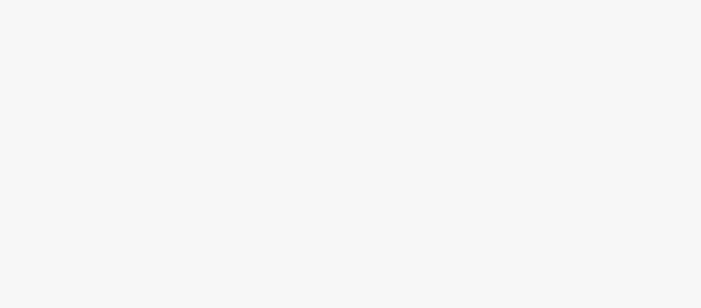
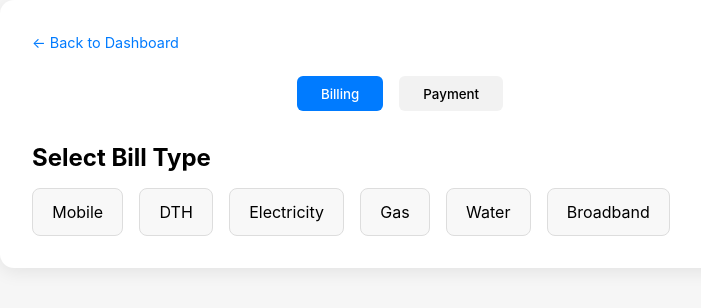
Before and after one commit to Hordhik/BankingSystem, a React (Vite) app in the folder Client/: page /payment/1 in a window 1280 px wide. Before the commit this address had no page. Shown: the top 308 px of the page, without its empty margins (240-941 px from the left). Built offline with nearby package versions, Linux system fonts and the light colour scheme.

Commit message:
Payment page complete

```diff
--- a/Client/package.json
+++ b/Client/package.json
@@ -9,8 +9,8 @@
     "preview": "vite preview"
   },
   "dependencies": {
+    "jspdf": "^2.5.2",
     "lucide-react": "^0.545.0",
-    "jspdf": "^2.5.1",
     "react": "^19.1.1",
     "react-dom": "^19.1.1",
     "react-icons": "^5.5.0",
--- a/Client/src/App.jsx
+++ b/Client/src/App.jsx
@@ -6,6 +6,7 @@ import LoginPage from './Components/LoginPages/loginPage';
 import SignUpPage from './Components/LoginPages/SignupPage';
 import { Dashboard } from './Dashboard/Dashboard';
 import { Landingpage } from './LandingPage/Landingpage';
+import PaymentPage from './Dashboard/Payments/PaymentPage.jsx';
 
 function App() {
   return (
@@ -16,6 +17,7 @@ function App() {
         <Route path="/signup" element={<SignUpPage />} />
         <Route path="/forgot-password" element={<ForgotPassword />} />
         <Route path="/dashboard" element={<Dashboard />} />
+        <Route path="/payment/:type?" element={<PaymentPage />} />
       </Routes>
     </Router>
   );
--- /dev/null
+++ b/Client/src/Dashboard/Payments/PaymentPage.css
@@ -0,0 +1,108 @@
+.payment-page {
+  padding: 2rem;
+  max-width: 800px;
+  margin: auto;
+  background: #fff;
+  border-radius: 14px;
+  box-shadow: 0 4px 18px rgba(0, 0, 0, 0.08);
+}
+
+.back-link {
+  text-decoration: none;
+  color: #007bff;
+  font-size: 0.9rem;
+}
+
+.payment-page__header {
+  display: flex;
+  justify-content: center;
+  margin-top: 1.5rem;
+  gap: 1rem;
+}
+
+.tab-btn {
+  padding: 0.6rem 1.5rem;
+  border: none;
+  border-radius: 6px;
+  background: #f2f2f2;
+  cursor: pointer;
+  font-weight: 500;
+  transition: 0.3s;
+}
+
+.tab-btn.active {
+  background: #007bff;
+  color: #fff;
+}
+
+.payment-page__content {
+  margin-top: 2rem;
+}
+
+.billing-section h2,
+.payment-section h2 {
+  margin-bottom: 1rem;
+}
+
+.billing-options {
+  display: flex;
+  flex-wrap: wrap;
+  gap: 1rem;
+}
+
+.bill-type {
+  background: #f8f8f8;
+  border: 1px solid #ddd;
+  border-radius: 8px;
+  padding: 0.8rem 1.2rem;
+  cursor: pointer;
+  transition: 0.3s;
+}
+
+.bill-type:hover,
+.bill-type.selected {
+  background: #007bff;
+  color: #fff;
+  border-color: #007bff;
+}
+
+.billing-input {
+  margin-top: 1.5rem;
+}
+
+.billing-input input {
+  width: 100%;
+  padding: 0.7rem;
+  border: 1px solid #ccc;
+  border-radius: 6px;
+}
+
+.payment-form {
+  display: flex;
+  flex-direction: column;
+  gap: 1rem;
+}
+
+.card-details-row {
+  display: flex;
+  gap: 1rem;
+}
+
+.card-details-row input {
+  width: 100%;
+}
+
+.pay-btn {
+  margin-top: 1rem;
+  padding: 0.8rem;
+  background: #007bff;
+  color: #fff;
+  border: none;
+  border-radius: 6px;
+  cursor: pointer;
+  font-weight: 600;
+}
+
+.pay-btn:hover {
+  background: #0056b3;
+}
--- /dev/null
+++ b/Client/src/Dashboard/Payments/PaymentPage.jsx
@@ -0,0 +1,211 @@
+import React, { useState, useEffect } from 'react';
+import { useParams, Link } from 'react-router-dom';
+import './PaymentPage.css';
+
+export default function PaymentPage() {
+  const { type } = useParams();
+  const [activeTab, setActiveTab] = useState('billing');
+  const [selectedBill, setSelectedBill] = useState('');
+  const [selectedPayment, setSelectedPayment] = useState('');
+  const [selectedBank, setSelectedBank] = useState('');
+  const [paymentDetails, setPaymentDetails] = useState({
+    myCardNumber: '',
+    cardHolder: '',
+    expiry: '',
+    cvv: '',
+    receiverAccount: '',
+  });
+
+  const billTypes = ['Mobile', 'DTH', 'Electricity', 'Gas', 'Water', 'Broadband'];
+  const paymentTypes = [
+    { key: 'card', label: 'Transfer via Card Number' },
+    { key: 'banks', label: 'Transfer to Other Banks' },
+    { key: 'self', label: 'Self Transfer' },
+    { key: 'upi', label: 'Transfer via Mobile / UPI ID' },
+  ];
+
+  const bankList = ['HDFC Bank', 'ICICI Bank', 'SBI', 'Axis Bank', 'Kotak Bank'];
+
+  // Auto-select based on URL param
+  useEffect(() => {
+    if (!type) return;
+
+    const normalizedType = type.toLowerCase();
+
+    const matchedBill = billTypes.find(
+        (b) => b.toLowerCase() === normalizedType
+    );
+    const matchedPayment = paymentTypes.find(
+        (p) => p.key.toLowerCase() === normalizedType
+    );
+
+    if (matchedBill) {
+        setActiveTab('billing');
+        setSelectedBill(matchedBill);
+    } else if (matchedPayment) {
+        setActiveTab('payment');
+        setSelectedPayment(matchedPayment.key);
+    }
+    }, [type]);
+
+
+  const handleInputChange = (e) => {
+    const { name, value } = e.target;
+    setPaymentDetails((prev) => ({ ...prev, [name]: value }));
+  };
+
+  const handlePay = (e) => {
+    e.preventDefault();
+    const selected = selectedBill || selectedPayment;
+    alert(`Processing ${selected || 'General'} Payment...`);
+  };
+
+  return (
+    <div className="payment-page">
+      <Link to="/" className="back-link">← Back to Dashboard</Link>
+
+      <div className="payment-page__header">
+        <button
+          className={`tab-btn ${activeTab === 'billing' ? 'active' : ''}`}
+          onClick={() => setActiveTab('billing')}
+        >
+          Billing
+        </button>
+        <button
+          className={`tab-btn ${activeTab === 'payment' ? 'active' : ''}`}
+          onClick={() => setActiveTab('payment')}
+        >
+          Payment
+        </button>
+      </div>
+
+      <div className="payment-page__content">
+        {/* BILLING SECTION */}
+        {activeTab === 'billing' && (
+          <div className="billing-section">
+            <h2>Select Bill Type</h2>
+            <div className="billing-options">
+              {billTypes.map((bill) => (
+                <div
+                  key={bill}
+                  className={`bill-type ${selectedBill === bill ? 'selected' : ''}`}
+                  onClick={() => setSelectedBill(bill)}
+                >
+                  {bill}
+                </div>
+              ))}
+            </div>
+
+            {selectedBill && (
+              <div className="billing-input">
+                <label htmlFor="bill-id">Enter {selectedBill} ID / Number</label>
+                <input id="bill-id" type="text" placeholder={`Enter your ${selectedBill} ID`} />
+              </div>
+            )}
+          </div>
+        )}
+
+        {/* PAYMENT SECTION */}
+        {activeTab === 'payment' && (
+          <div className="payment-section">
+            <h2>Select Payment Type</h2>
+            <div className="payment-type-grid">
+              {paymentTypes.map((p) => (
+                <div
+                  key={p.key}
+                  className={`payment-type ${selectedPayment === p.key ? 'selected' : ''}`}
+                  onClick={() => setSelectedPayment(p.key)}
+                >
+                  {p.label}
+                </div>
+              ))}
+            </div>
+
+            {selectedPayment && (
+              <form className="payment-form" onSubmit={handlePay}>
+                <h3>Card Details</h3>
+                <label>My Card Number</label>
+                <input
+                  type="text"
+                  name="myCardNumber"
+                  placeholder="XXXX XXXX XXXX XXXX"
+                  value={paymentDetails.myCardNumber}
+                  onChange={handleInputChange}
+                  required
+                />
+
+                <label>Card Holder</label>
+                <input
+                  type="text"
+                  name="cardHolder"
+                  placeholder="Your Name"
+                  value={paymentDetails.cardHolder}
+                  onChange={handleInputChange}
+                  required
+                />
+
+                <div className="card-details-row">
+                  <div>
+                    <label>Expiry</label>
+                    <input
+                      type="text"
+                      name="expiry"
+                      placeholder="MM/YY"
+                      value={paymentDetails.expiry}
+                      onChange={handleInputChange}
+                      required
+                    />
+                  </div>
+                  <div>
+                    <label>CVV</label>
+                    <input
+                      type="password"
+                      name="cvv"
+                      placeholder="***"
+                      value={paymentDetails.cvv}
+                      onChange={handleInputChange}
+                      required
+                    />
+                  </div>
+                </div>
+
+                <h3>Receiver Details</h3>
+                <label>Receiver Account Number</label>
+                <input
+                  type="text"
+                  name="receiverAccount"
+                  placeholder="Enter receiver's account number"
+                  value={paymentDetails.receiverAccount}
+                  onChange={handleInputChange}
+                  required
+                />
+
+                {/* Show additional dropdown for “Transfer to Other Banks” */}
+                {selectedPayment === 'banks' && (
+                  <>
+                    <label>Select Bank</label>
+                    <select
+                      name="bank"
+                      value={selectedBank}
+                      onChange={(e) => setSelectedBank(e.target.value)}
+                      required
+                    >
+                      <option value="">Choose Bank</option>
+                      {bankList.map((bank) => (
+                        <option key={bank} value={bank}>{bank}</option>
+                      ))}
+                    </select>
+                  </>
+                )}
+
+                <button type="submit" className="pay-btn">
+                  Pay Now
+                </button>
+              </form>
+            )}
+          </div>
+        )}
+      </div>
+    </div>
+  );
+}
--- a/Client/src/Dashboard/Payments/components/PaymentMethods.jsx
+++ b/Client/src/Dashboard/Payments/components/PaymentMethods.jsx
@@ -1,16 +1,20 @@
 import React from 'react';
+import { Link } from 'react-router-dom';
 import './PaymentMethods.css';
 import wallet from '/src/assets/icons/wallet.svg';
 import card from '/src/assets/icons/card.svg';
 import transfer from '/src/assets/icons/transfer.svg';
 import ticket from '/src/assets/icons/ticket.svg';
+import { useNavigate } from 'react-router-dom';
 
 export const PaymentMethods = () => {
+  const navigate = useNavigate();
+
   const methods = [
-    { icon: wallet, text: 'Transfer via Card Number' },
-    { icon: card, text: 'Transfer to Other banks' },
-    { icon: transfer, text: 'Self Transfer' },
-    { icon: ticket, text: 'Transfer via Mobile / UPI ID' },
+    { icon: wallet, text: 'Transfer via Card Number', route: 'card' },
+    { icon: card, text: 'Transfer to Other Banks', route: 'banks' },
+    { icon: transfer, text: 'Self Transfer', route: 'self' },
+    { icon: ticket, text: 'Transfer via Mobile / UPI ID', route: 'upi' },
   ];
 
   return (
@@ -18,7 +22,11 @@ export const PaymentMethods = () => {
       <h3 className="payment-methods__title">Payment Methods</h3>
       <div className="payment-methods__grid">
         {methods.map((method, index) => (
-          <div className="method-card" key={index}>
+          <div
+            className="method-card"
+            key={index}
+            onClick={() => navigate(`/payment/${method.route}`)} // ✅ lowercase route
+          >
             <img src={method.icon} alt="" />
             <p>{method.text}</p>
           </div>
--- a/Client/src/Dashboard/Payments/components/RechargeAndBills.jsx
+++ b/Client/src/Dashboard/Payments/components/RechargeAndBills.jsx
@@ -1,5 +1,6 @@
 import React from 'react';
 import './RechargeAndBills.css';
+import { useNavigate } from 'react-router-dom';
 
 const Icon = ({ type }) => {
   const icons = {
@@ -12,6 +13,8 @@ const Icon = ({ type }) => {
 };
 
 export const RechargeAndBills = () => {
+  const navigate = useNavigate();
+
   const billOptions = [
     { type: 'mobile', name: 'Mobile' },
     { type: 'dth', name: 'DTH' },
@@ -27,7 +30,11 @@ export const RechargeAndBills = () => {
       </div>
       <div className="recharge-bills__grid">
         {billOptions.map((option) => (
-          <div className="bill-option" key={option.name}>
+          <div
+            className="bill-option"
+            key={option.name}
+            onClick={() => navigate(`/payment/${option.type}`)} // ✅ lowercase type
+          >
             <div className="bill-option__icon">
               <Icon type={option.type} />
             </div>
```
Also changed, not shown: 1 other file (tests, documents, lock files or other folders).
